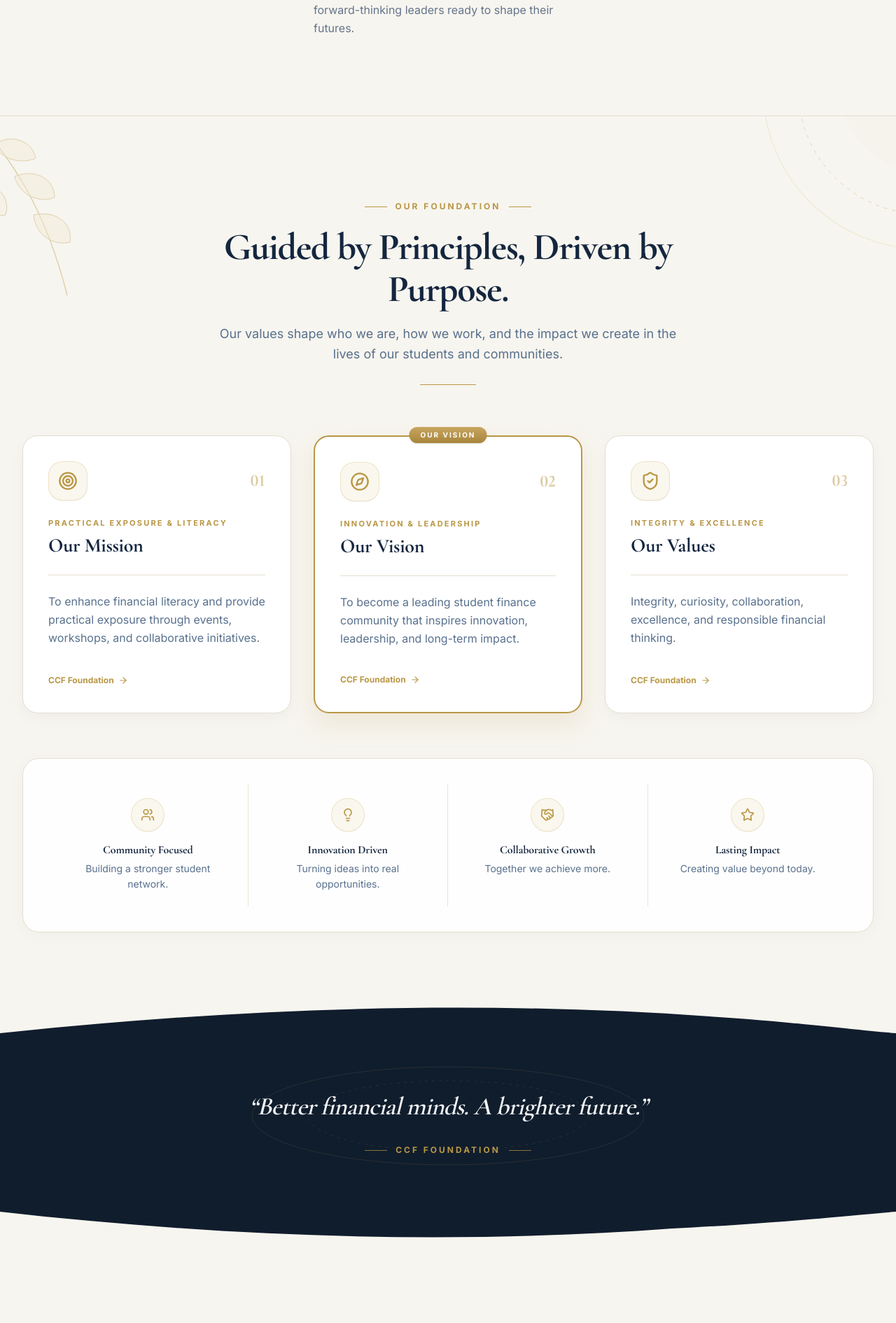
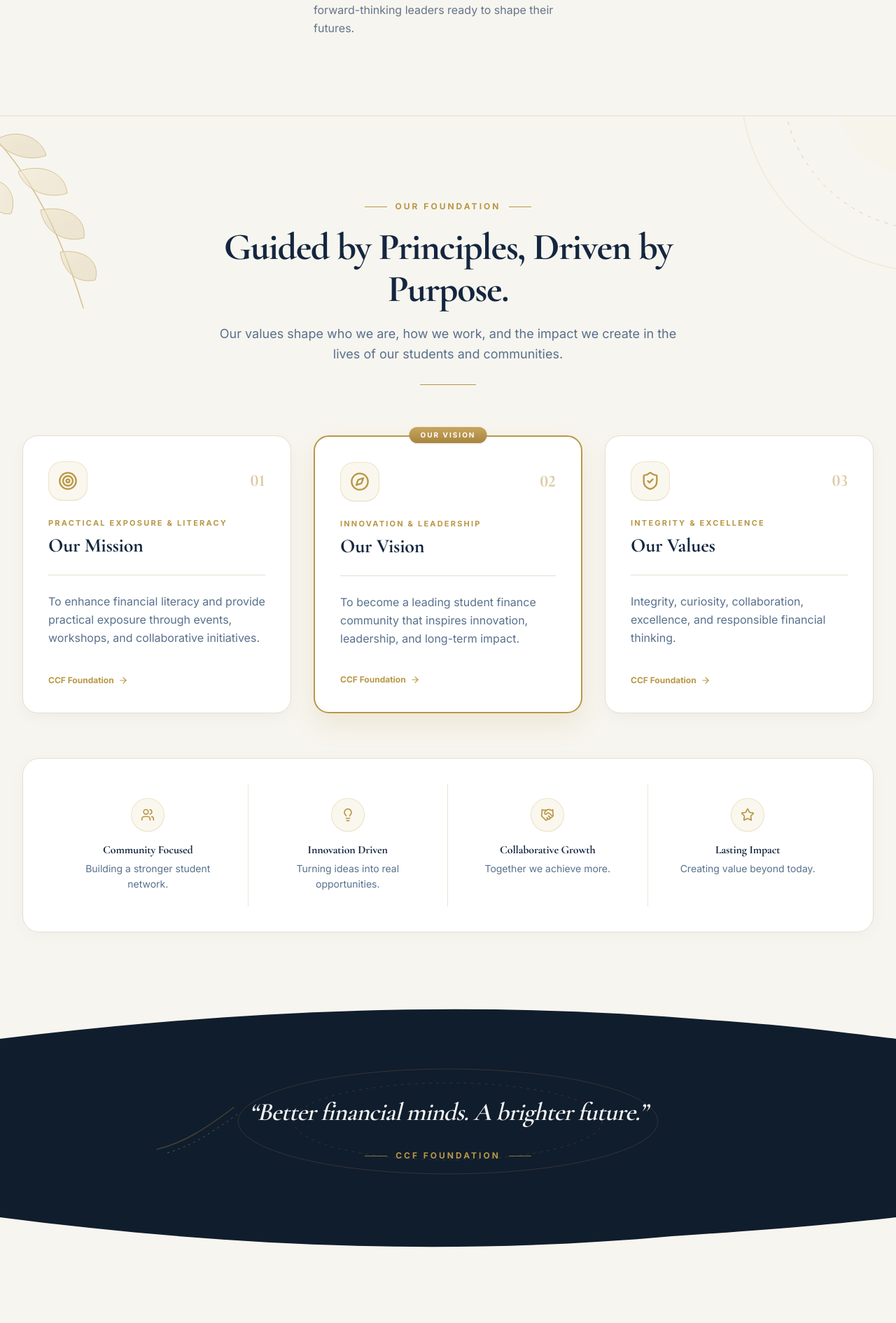
Before and after one commit to ShahidKhan243/ccf-website, a Next.js app: page /about in a window 1280 px wide. Shown: the part 1587-3477 px from the top of the page at 70% size. Built offline with nearby package versions, Linux system fonts and the light colour scheme; no server answers; the database is empty.

Commit message:
refine(about): perfect CCF Foundation section botanical artwork, flourishes, and curved transitions

```diff
--- a/components/about/vision-mission.tsx
+++ b/components/about/vision-mission.tsx
@@ -218,63 +218,81 @@ function BenefitItem({
 export function VisionMissionSection() {
   return (
     <section id="foundation" className="relative bg-[#F7F5EF] overflow-hidden">
-      {/* Top Background Decorative SVG Botanical Elements */}
+      {/* Top Background Decorative SVG Botanical & Gold Elements */}
       <div className="absolute inset-0 pointer-events-none select-none overflow-hidden" aria-hidden="true">
-        {/* Subtle Botanical Branch (Top-Left) */}
+        {/* Delicate Editorial Botanical Branch (Top-Left) */}
         <svg
-          width="260"
-          height="280"
-          viewBox="0 0 260 280"
+          width="320"
+          height="340"
+          viewBox="0 0 320 340"
           fill="none"
-          className="absolute -top-6 -left-6 opacity-40"
+          className="absolute -top-4 -left-4 opacity-55"
         >
+          <defs>
+            <linearGradient id="leafGrad1" x1="0%" y1="0%" x2="100%" y2="100%">
+              <stop offset="0%" stopColor="#E8D8AF" stopOpacity="0.6" />
+              <stop offset="100%" stopColor="#B99746" stopOpacity="0.3" />
+            </linearGradient>
+            <linearGradient id="leafGrad2" x1="0%" y1="0%" x2="100%" y2="100%">
+              <stop offset="0%" stopColor="#F4E8C8" stopOpacity="0.7" />
+              <stop offset="100%" stopColor="#D4B87A" stopOpacity="0.35" />
+            </linearGradient>
+          </defs>
+          {/* Main Stem */}
           <path
-            d="M-20 20 C40 80 90 160 120 280"
+            d="M-30 10 C30 60 90 140 135 290"
             stroke="#B99746"
             strokeWidth="1.5"
             strokeLinecap="round"
           />
+          {/* Leaf 1 */}
           <path
-            d="M15 65 C38 48 70 58 75 84 C52 94 25 84 15 65 Z"
-            fill="#E8D8AF"
-            fillOpacity="0.45"
+            d="M10 50 C38 32 74 44 82 72 C56 82 24 70 10 50 Z"
+            fill="url(#leafGrad1)"
             stroke="#B99746"
             strokeWidth="1"
           />
+          {/* Leaf 2 */}
           <path
-            d="M45 110 C75 98 102 114 102 140 C78 150 50 134 45 110 Z"
-            fill="#E8D8AF"
-            fillOpacity="0.45"
+            d="M42 95 C78 82 110 98 112 126 C82 136 50 120 42 95 Z"
+            fill="url(#leafGrad2)"
             stroke="#B99746"
             strokeWidth="1"
           />
+          {/* Leaf 3 */}
           <path
-            d="M72 165 C106 158 128 178 124 204 C96 210 74 190 72 165 Z"
-            fill="#E8D8AF"
-            fillOpacity="0.45"
+            d="M74 150 C112 142 140 162 136 190 C104 198 78 178 74 150 Z"
+            fill="url(#leafGrad1)"
             stroke="#B99746"
             strokeWidth="1"
           />
+          {/* Leaf 4 (Inner/Secondary) */}
           <path
-            d="M12 125 C-6 145 10 170 32 165 C38 144 26 128 12 125 Z"
-            fill="#E8D8AF"
-            fillOpacity="0.35"
+            d="M15 110 C-5 130 8 160 32 155 C40 132 28 114 15 110 Z"
+            fill="url(#leafGrad2)"
+            stroke="#B99746"
+            strokeWidth="1"
+          />
+          {/* Leaf 5 */}
+          <path
+            d="M102 210 C138 205 160 225 152 250 C126 256 106 238 102 210 Z"
+            fill="url(#leafGrad1)"
             stroke="#B99746"
             strokeWidth="1"
           />
         </svg>
 
-        {/* Soft Gold Curved Accent (Top-Right) */}
+        {/* Soft Gold Ambient Rings (Top-Right) */}
         <svg
-          width="280"
-          height="280"
-          viewBox="0 0 280 280"
+          width="320"
+          height="320"
+          viewBox="0 0 320 320"
           fill="none"
-          className="absolute -top-10 -right-10 opacity-35"
+          className="absolute -top-12 -right-12 opacity-40"
         >
-          <circle cx="280" cy="0" r="180" stroke="#B99746" strokeWidth="1" strokeDasharray="5 7" />
-          <circle cx="280" cy="0" r="230" stroke="#E8D8AF" strokeWidth="1.5" />
-          <circle cx="280" cy="0" r="120" fill="#E8D8AF" fillOpacity="0.15" />
+          <circle cx="320" cy="0" r="210" stroke="#B99746" strokeWidth="1" strokeDasharray="5 8" />
+          <circle cx="320" cy="0" r="270" stroke="#E8D8AF" strokeWidth="1.5" />
+          <circle cx="320" cy="0" r="140" fill="#E8D8AF" fillOpacity="0.12" />
         </svg>
       </div>
 
@@ -318,7 +336,7 @@ export function VisionMissionSection() {
         </div>
 
         {/* 3. Key Benefits / Highlight Row (4 items) */}
-        <div className="rounded-[24px] border border-[#E5DED0] bg-white/90 p-6 sm:p-8 md:p-9 shadow-[0_4px_24px_rgba(20,38,63,0.03)] backdrop-blur-xs">
+        <div className="rounded-[24px] border border-[#E5DED0] bg-white/95 p-6 sm:p-8 md:p-9 shadow-[0_4px_24px_rgba(20,38,63,0.03)] backdrop-blur-xs">
           <div className="grid grid-cols-1 sm:grid-cols-2 lg:grid-cols-4 gap-6 lg:gap-0">
             {HIGHLIGHT_BENEFITS.map((item, idx) => (
               <BenefitItem
@@ -336,25 +354,33 @@ export function VisionMissionSection() {
         {/* Organic Curved Wave Transition at the top */}
         <div className="w-full overflow-hidden leading-none bg-[#F7F5EF]">
           <svg
-            viewBox="0 0 1440 48"
+            viewBox="0 0 1440 54"
             fill="none"
             preserveAspectRatio="none"
-            className="w-full h-8 sm:h-12 block"
+            className="w-full h-9 sm:h-14 block"
             aria-hidden="true"
           >
             <path
-              d="M0 48 C380 12 760 0 1140 24 C1280 32 1380 44 1440 48 L1440 48 L0 48 Z"
+              d="M0 54 C380 14 760 0 1140 28 C1280 36 1380 48 1440 54 L1440 54 L0 54 Z"
               fill="#101D2D"
             />
           </svg>
         </div>
 
         <div className="relative py-14 sm:py-16 md:py-20 px-6 max-w-4xl mx-auto space-y-5">
-          {/* Subtle Background Curved Gold Rings */}
-          <div className="absolute inset-0 flex items-center justify-center pointer-events-none opacity-15" aria-hidden="true">
-            <svg width="600" height="200" viewBox="0 0 600 200" fill="none">
-              <ellipse cx="300" cy="100" rx="280" ry="70" stroke="#B99746" strokeWidth="1" />
-              <ellipse cx="300" cy="100" rx="200" ry="50" stroke="#B99746" strokeWidth="1" strokeDasharray="4 6" />
+          {/* Subtle Background Curved Gold Rings & Flourishes */}
+          <div className="absolute inset-0 flex items-center justify-center pointer-events-none opacity-20" aria-hidden="true">
+            <svg width="640" height="220" viewBox="0 0 640 220" fill="none">
+              <ellipse cx="320" cy="110" rx="300" ry="75" stroke="#B99746" strokeWidth="1" />
+              <ellipse cx="320" cy="110" rx="220" ry="55" stroke="#B99746" strokeWidth="1" strokeDasharray="4 6" />
+            </svg>
+          </div>
+
+          {/* Left Side Curved Wave Flourish Accent */}
+          <div className="absolute left-8 top-1/2 -translate-y-1/2 hidden lg:block pointer-events-none opacity-30" aria-hidden="true">
+            <svg width="120" height="80" viewBox="0 0 120 80" fill="none">
+              <path d="M0 70 C40 60 70 40 110 10" stroke="#B99746" strokeWidth="1.5" strokeLinecap="round" />
+              <path d="M15 75 C50 65 75 48 115 20" stroke="#E8D8AF" strokeWidth="1" strokeDasharray="3 5" />
             </svg>
           </div>
 
@@ -374,14 +400,14 @@ export function VisionMissionSection() {
         {/* Organic Curved Wave Transition at the bottom */}
         <div className="w-full overflow-hidden leading-none bg-[#F7F5EF]">
           <svg
-            viewBox="0 0 1440 48"
+            viewBox="0 0 1440 54"
             fill="none"
             preserveAspectRatio="none"
-            className="w-full h-8 sm:h-12 block"
+            className="w-full h-9 sm:h-14 block"
             aria-hidden="true"
           >
             <path
-              d="M0 0 C360 36 720 48 1080 24 C1260 16 1380 4 1440 0 L1440 0 L0 0 Z"
+              d="M0 0 C360 40 720 54 1080 26 C1260 16 1380 6 1440 0 L1440 0 L0 0 Z"
               fill="#101D2D"
             />
           </svg>
```
